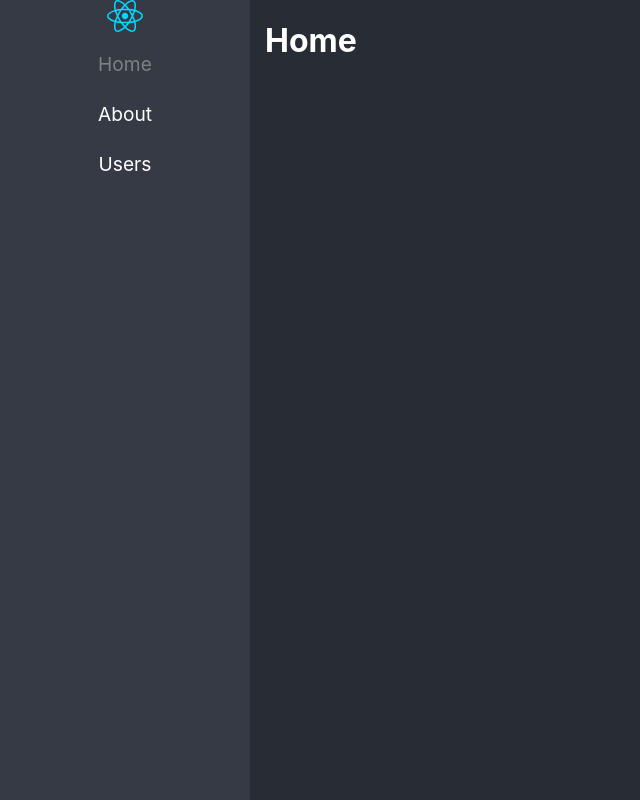
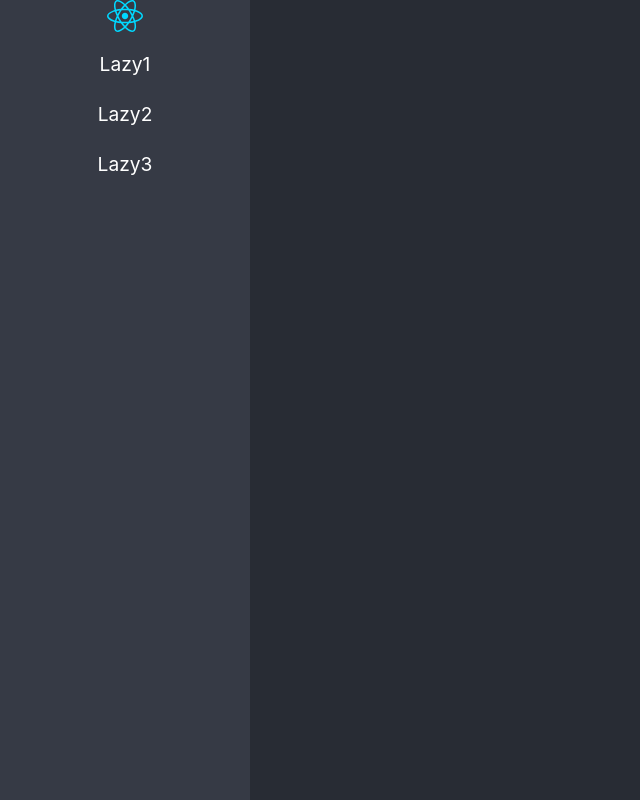
Before and after one commit to CarlosAndres97/react-adv-pro, a React app: page / in a window 1280 px wide. Shown: the whole page, without its empty margins (0-640 px from the left). Built offline with nearby package versions, Linux system fonts and the light colour scheme; the HTML template or start-up script is replaced by a standard one.

Commit message:
lazy agregado

```diff
--- /dev/null
+++ b/src/01-lazy-load/pages/LazyPage1.tsx
@@ -0,0 +1,6 @@
+
+export const LazyPage1 = () => {
+  return (
+    <h1>LazyPage1</h1>
+  )
+}
--- /dev/null
+++ b/src/01-lazy-load/pages/LazyPage2.tsx
@@ -0,0 +1,6 @@
+
+export const LazyPage2 = () => {
+  return (
+    <h1>LazyPage2</h1>
+  )
+}
--- /dev/null
+++ b/src/01-lazy-load/pages/LazyPage3.tsx
@@ -0,0 +1,6 @@
+
+export const LazyPage3 = () => {
+  return (
+    <h1>LazyPage3</h1>
+  )
+}
--- /dev/null
+++ b/src/01-lazy-load/pages/index.ts
@@ -0,0 +1,3 @@
+export { LazyPage1 } from "./LazyPage1";
+export { LazyPage2 } from "./LazyPage2";
+export { LazyPage3 } from "./LazyPage3";
--- a/src/App.tsx
+++ b/src/App.tsx
@@ -1,6 +1,6 @@
 import { RouterProvider } from "react-router";
-import { router } from "./route/Navigation";
+import { Navigation } from "./route/Navigation";
 
 export const App = () => {
-  return <RouterProvider router={router} />;
+  return <RouterProvider router={Navigation} />;
 };
--- a/src/route/Navigation.tsx
+++ b/src/route/Navigation.tsx
@@ -1,8 +1,10 @@
-import { createBrowserRouter, Link, NavLink, Outlet } from "react-router";
+import { createBrowserRouter, NavLink, Outlet } from "react-router";
 
 import reactLogo from "../assets/react.svg";
+import { LazyPage1, LazyPage2, LazyPage3 } from "../01-lazy-load/pages";
 
-export const router = createBrowserRouter([
+
+export const Navigation = createBrowserRouter([
   {
     path: "/",
     element: (
@@ -12,10 +14,10 @@ export const router = createBrowserRouter([
           <ul>
             <li>
               <NavLink
-                to={"/"}
+                to={"/lazy1"}
                 className={({ isActive }) => (isActive ? "nav-active" : "")}
               >
-                Home
+                Lazy1
               </NavLink>
             </li>
           </ul>
@@ -23,9 +25,9 @@ export const router = createBrowserRouter([
             <li>
               <NavLink
                 className={({ isActive }) => (isActive ? "nav-active" : "")}
-                to={"/about"}
+                to={"/lazy2"}
               >
-                About
+                Lazy2
               </NavLink>
             </li>
           </ul>
@@ -33,9 +35,9 @@ export const router = createBrowserRouter([
             <li>
               <NavLink
                 className={({ isActive }) => (isActive ? "nav-active" : "")}
-                to={"/users"}
+                to={"/lazy3"}
               >
-                Users
+                Lazy3
               </NavLink>
             </li>
           </ul>
@@ -45,16 +47,16 @@ export const router = createBrowserRouter([
     ),
     children: [
       {
-        index: true,
-        element: <h1>Home</h1>,
+        path:'lazy1',
+        element: <LazyPage1 />,
       },
       {
-        path: "users",
-        element: <h1>Users</h1>,
+        path: "lazy2",
+        element: <LazyPage2 />,
       },
       {
-        path: "about",
-        element: <h1>About</h1>,
+        path: "lazy3",
+        element: <LazyPage3 />,
       },
     ],
   },
```
